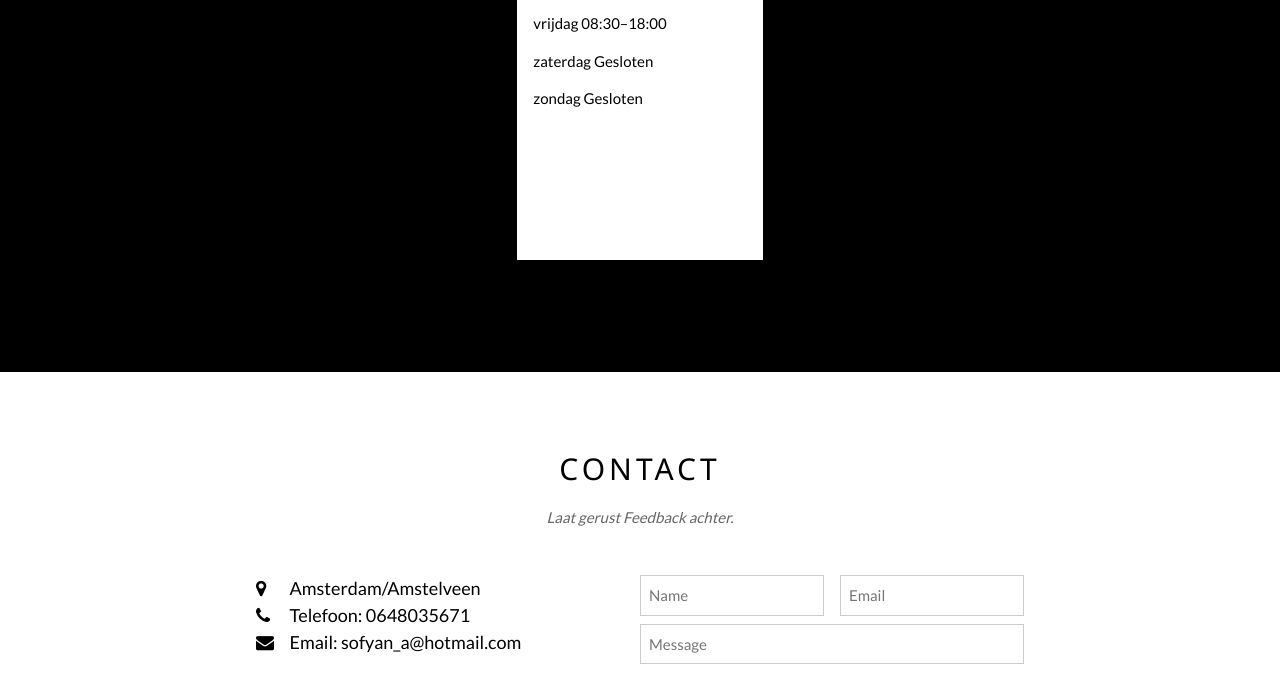
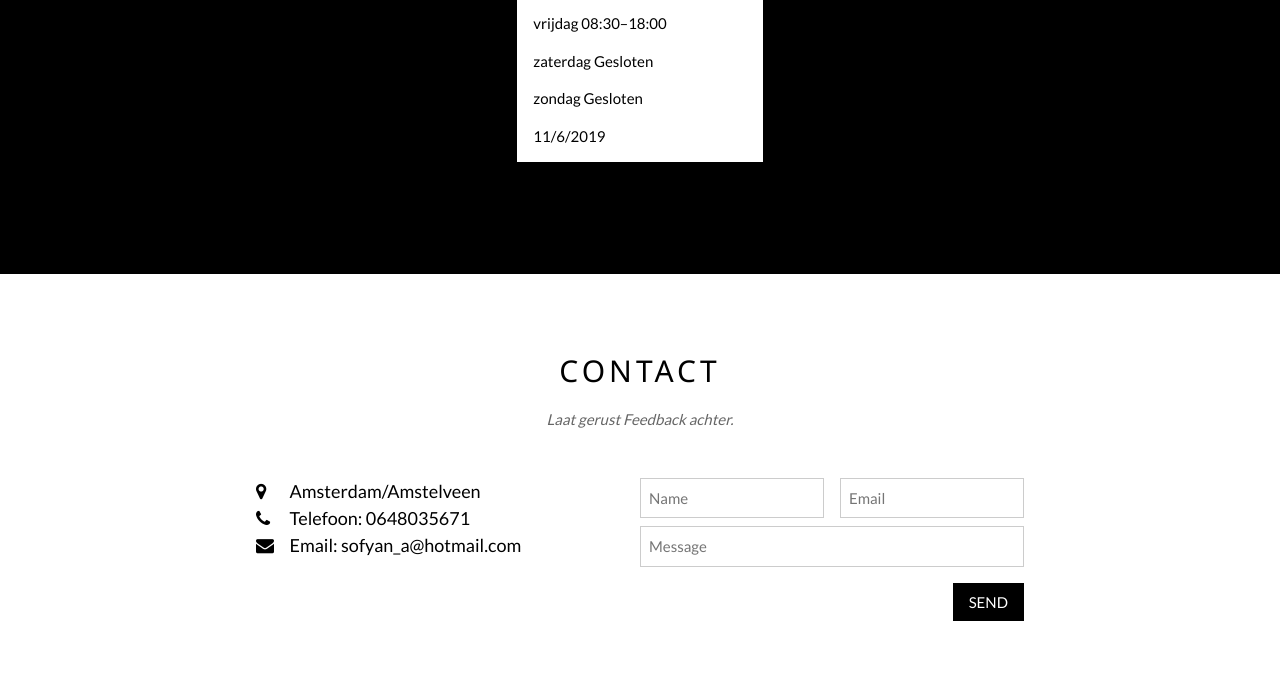
Before and after one commit to ROC-van-Amsterdam-College-Amstelland/project-portfolio-B00ST3R-G0LD3N, a plain HTML site: page index.html in a window 1280 px wide. Shown: the part 2260-2937 px from the top of the page. Drawn offline with Linux system fonts and the light colour scheme.

Commit message:
Misschien final push>?

```diff
--- a/index.html
+++ b/index.html
@@ -113,7 +113,17 @@ body {font-family: "Lato", sans-serif}
             <p> vrijdag	08:30–18:00</p>
             <p> zaterdag	Gesloten</p>
             <p> zondag	Gesloten</p>
-            <br><br><br><br><br><br>
+
+            <p id="date"></p>
+            <script>
+              n = new Date();
+              y = n.getFullYear();
+              m = n.getMonth() + 1;
+              d = n.getDate();
+              document.getElementById("date").innerHTML = m + "/" + d + "/" + y;
+            </script>
+
+
           </div>
 
         </div>
```
Also changed, not shown: contact.html (+11 -0 lines).
